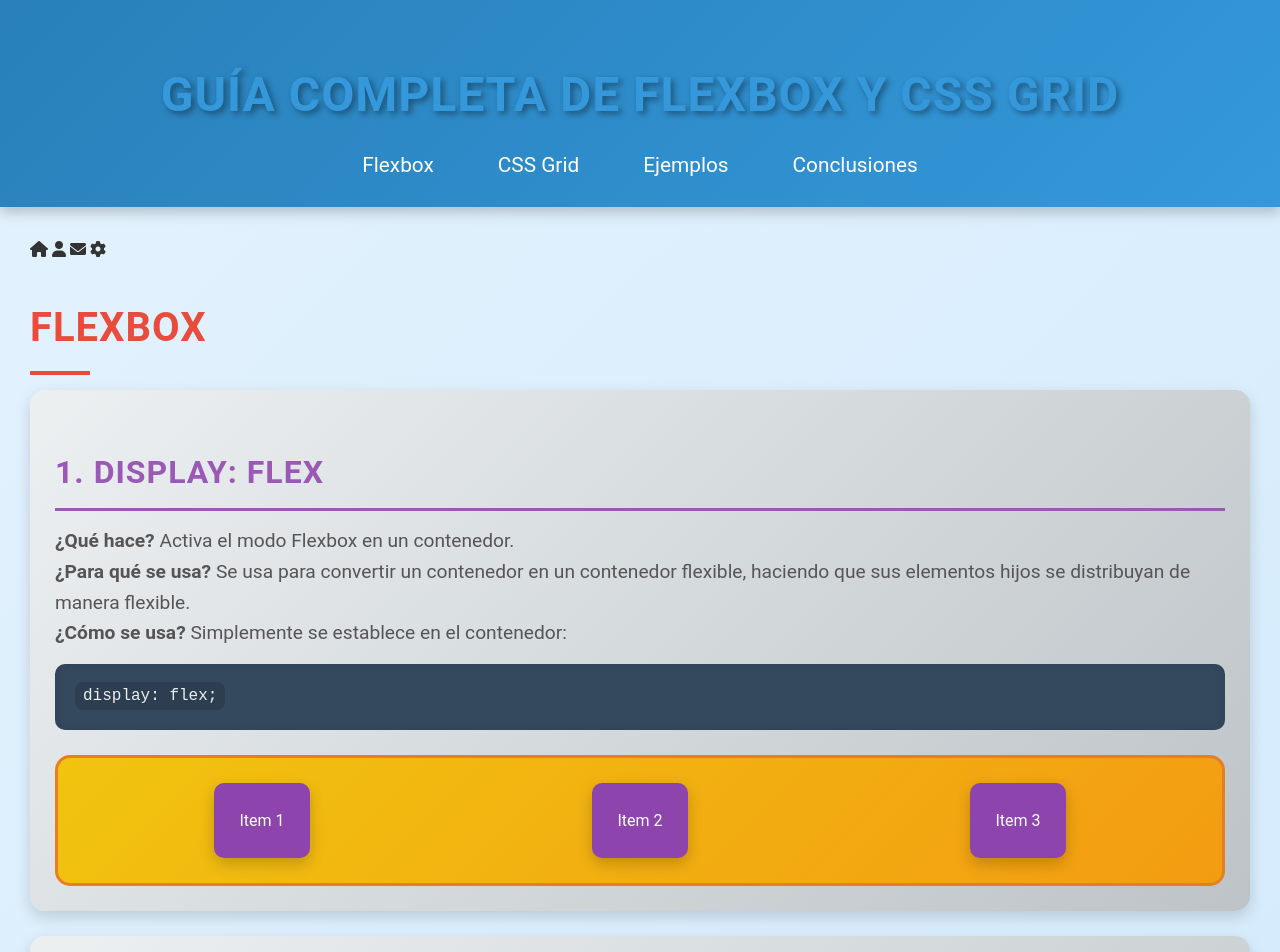
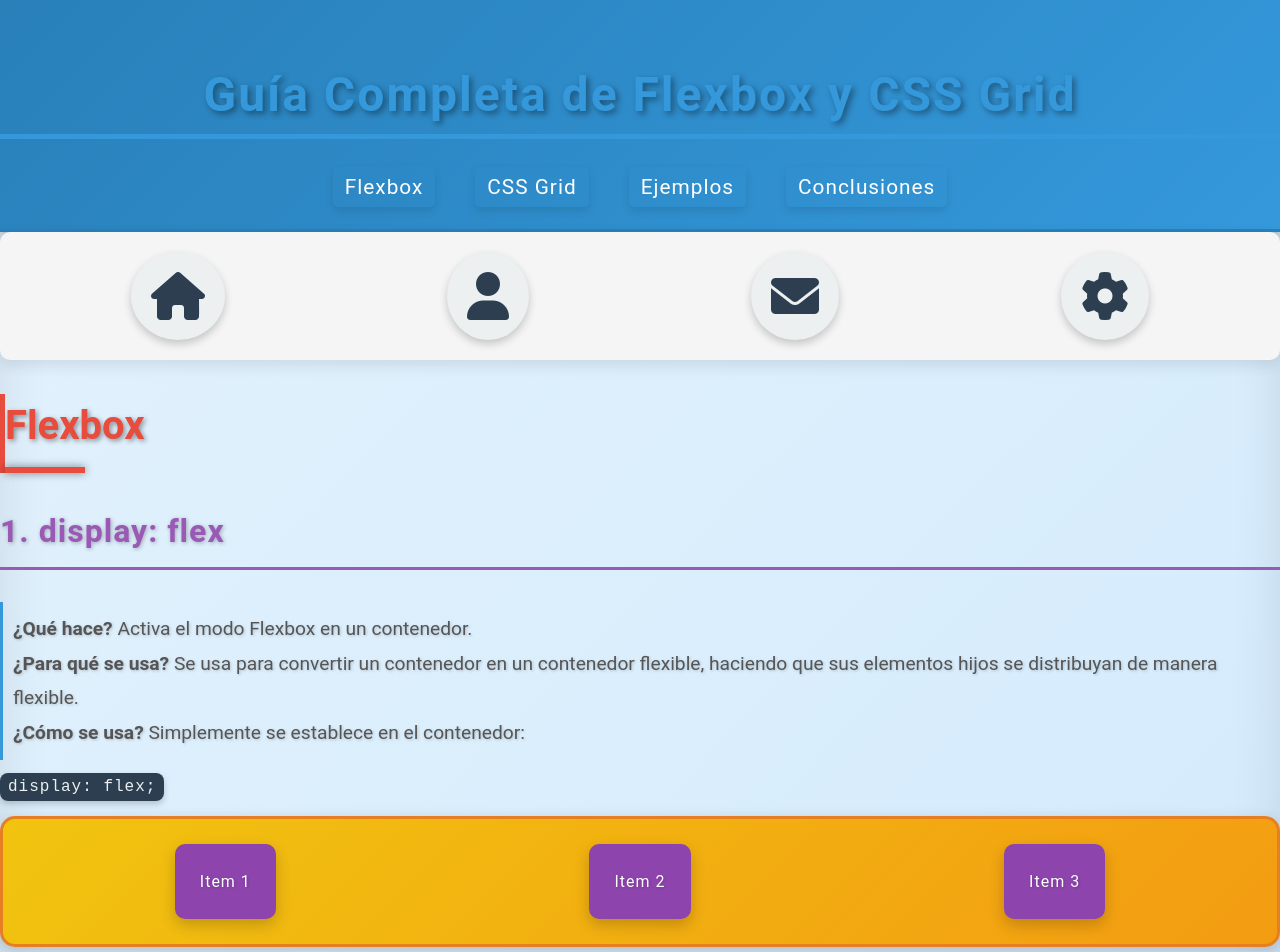
Before and after one commit to Andrewgo12/Css-Grid-y-Flecbox, a plain HTML site: page index.html in a window 1280 px wide. Shown: the top 952 px of the page. Drawn offline with Linux system fonts and the light colour scheme.

Commit message:
Update Styles.css

```diff
--- a/Styles.css
+++ b/Styles.css
@@ -1,3 +1,4 @@
+/* General Body */
 body {
     font-family: 'Roboto', sans-serif;
     background: linear-gradient(135deg, #e3f2fd, #90caf9);
@@ -6,6 +7,8 @@ body {
     padding: 0;
     line-height: 1.6;
     animation: backgroundFade 5s ease-in-out infinite alternate;
+    box-shadow: inset 0 0 50px rgba(0, 0, 0, 0.1);
+    transition: background 0.5s ease, color 0.5s ease;
 }
 
 @keyframes backgroundFade {
@@ -13,19 +16,16 @@ body {
     100% { background-color: #90caf9; }
 }
 
-h1, h2, h3 {
-    font-weight: 700;
-    margin-bottom: 15px;
-    text-transform: uppercase;
-    letter-spacing: 1px;
-}
-
+/* Heading Styles */
 h1 {
     font-size: 3em;
     text-align: center;
     color: #3498db;
     text-shadow: 3px 3px 6px rgba(0, 0, 0, 0.4);
     animation: bounceIn 2s ease-in-out;
+    border-bottom: 5px solid #3498db;
+    letter-spacing: 2px;
+    transition: transform 0.5s, text-shadow 0.5s;
 }
 
 @keyframes bounceIn {
@@ -39,17 +39,20 @@ h2 {
     position: relative;
     padding-bottom: 15px;
     animation: slideInLeft 1.5s ease-in-out;
+    border-left: 5px solid #e74c3c;
+    text-shadow: 2px 2px 5px rgba(0, 0, 0, 0.4);
 }
 
 h2::after {
     content: '';
-    width: 60px;
-    height: 4px;
+    width: 80px;
+    height: 6px;
     background-color: #e74c3c;
     position: absolute;
     bottom: 0;
     left: 0;
     animation: expand 1.5s ease-in-out;
+    box-shadow: 0 0 8px rgba(0, 0, 0, 0.5);
 }
 
 h3 {
@@ -58,20 +61,57 @@ h3 {
     border-bottom: 3px solid #9b59b6;
     padding-bottom: 10px;
     animation: slideInRight 1.5s ease-in-out;
+    text-shadow: 1px 1px 4px rgba(0, 0, 0, 0.3);
+    letter-spacing: 1px;
 }
 
+/* Icon Style */
+.icon-container {
+    display: flex;
+    justify-content: space-around;
+    padding: 20px;
+    background-color: #f5f5f5;
+    border-radius: 10px;
+    box-shadow: 0 5px 15px rgba(0, 0, 0, 0.1);
+    margin-bottom: 30px;
+}
+
+.icon {
+    font-size: 3em;
+    color: #2c3e50;
+    padding: 20px;
+    border-radius: 50%;
+    transition: transform 0.3s ease-in-out, color 0.3s ease-in-out;
+    box-shadow: 0 4px 8px rgba(0, 0, 0, 0.2);
+    background-color: #ecf0f1;
+}
+
+.icon:hover {
+    transform: scale(1.3) rotate(10deg);
+    color: #e74c3c;
+    background-color: #f39c12;
+    box-shadow: 0 6px 12px rgba(0, 0, 0, 0.3);
+}
+
+/* Example for Animating Icons */
+@keyframes rotate360 {
+    from { transform: rotate(0deg); }
+    to { transform: rotate(360deg); }
+}
+
+/* Paragraphs */
 p {
     font-size: 1.2em;
     margin: 15px 0;
     color: #555;
     animation: fadeInUp 2s ease-in-out;
+    text-shadow: 1px 1px 3px rgba(0, 0, 0, 0.2);
+    line-height: 1.8;
+    padding: 10px;
+    border-left: 3px solid #3498db;
 }
 
-@keyframes fadeInUp {
-    0% { transform: translateY(20px); opacity: 0; }
-    100% { transform: translateY(0); opacity: 1; }
-}
-
+/* Code Block */
 code {
     background-color: #2c3e50;
     color: #ecf0f1;
@@ -79,43 +119,76 @@ code {
     border-radius: 8px;
     font-family: 'Courier New', Courier, monospace;
     transition: background-color 0.3s ease-in-out, color 0.3s ease-in-out;
+    box-shadow: 0 3px 6px rgba(0, 0, 0, 0.2);
+    letter-spacing: 1px;
 }
 
 code:hover {
     background-color: #34495e;
     color: #f1c40f;
+    box-shadow: 0 5px 10px rgba(0, 0, 0, 0.3);
 }
 
-/* Animations */
-@keyframes fadeIn {
-    0% { opacity: 0; }
-    100% { opacity: 1; }
+/* Flexbox Container */
+.flex-container {
+    border: 3px solid #e67e22;
+    border-radius: 15px;
+    padding: 15px;
+    display: flex;
+    justify-content: space-around;
+    align-items: center;
+    margin-top: 15px;
+    background: linear-gradient(135deg, #f1c40f, #f39c12);
+    animation: fadeIn 2.5s ease-in-out;
+    box-shadow: 0 5px 15px rgba(0, 0, 0, 0.2);
 }
 
-@keyframes slideIn {
-    0% { transform: translateX(-100%); }
-    100% { transform: translateX(0); }
+.flex-item {
+    background-color: #8e44ad;
+    color: #fff;
+    padding: 25px;
+    margin: 10px;
+    border-radius: 10px;
+    box-shadow: 0 6px 15px rgba(0, 0, 0, 0.2);
+    transition: transform 0.4s ease-in-out, background-color 0.4s ease-in-out;
+    letter-spacing: 1px;
+    text-shadow: 1px 1px 3px rgba(0, 0, 0, 0.2);
 }
 
-@keyframes slideInLeft {
-    0% { transform: translateX(-100%); opacity: 0; }
-    100% { transform: translateX(0); opacity: 1; }
+.flex-item:hover {
+    transform: scale(1.2);
+    background-color: #3498db;
+    box-shadow: 0 8px 20px rgba(0, 0, 0, 0.3);
 }
 
-@keyframes slideInRight {
-    0% { transform: translateX(100%); opacity: 0; }
-    100% { transform: translateX(0); opacity: 1; }
+/* Grid Container */
+.grid-container {
+    border: 3px solid #27ae60;
+    border-radius: 15px;
+    padding: 15px;
+    display: grid;
+    gap: 20px;
+    background: linear-gradient(135deg, #1abc9c, #16a085);
+    animation: fadeIn 2.5s ease-in-out;
+    box-shadow: 0 5px 15px rgba(0, 0, 0, 0.2);
 }
 
-@keyframes bounce {
-    0%, 20%, 50%, 80%, 100% { transform: translateY(0); }
-    40% { transform: translateY(-20px); }
-    60% { transform: translateY(-10px); }
+.grid-item {
+    background-color: #2c3e50;
+    color: #fff;
+    padding: 25px;
+    text-align: center;
+    border-radius: 10px;
+    box-shadow: 0 6px 15px rgba(0, 0, 0, 0.2);
+    transition: transform 0.4s ease-in-out, background-color 0.4s ease-in-out;
+    letter-spacing: 1px;
+    text-shadow: 1px 1px 3px rgba(0, 0, 0, 0.3);
 }
 
-@keyframes expand {
-    0% { width: 0; }
-    100% { width: 60px; }
+.grid-item:hover {
+    transform: scale(1.2);
+    background-color: #e74c3c;
+    box-shadow: 0 8px 20px rgba(0, 0, 0, 0.3);
 }
 
 /* Header */
@@ -125,6 +198,7 @@ header {
     padding: 25px 0;
     box-shadow: 0 6px 12px rgba(0, 0, 0, 0.2);
     animation: fadeIn 2.5s ease-in-out;
+    border-bottom: 3px solid #2980b9;
 }
 
 nav ul {
@@ -134,6 +208,7 @@ nav ul {
     margin: 0;
     padding: 0;
     animation: fadeIn 2.5s ease-in-out;
+    letter-spacing: 1px;
 }
 
 nav ul li {
@@ -148,129 +223,30 @@ nav ul li a {
     padding: 8px 12px;
     border-radius: 5px;
     transition: background-color 0.3s ease-in-out, transform 0.3s ease-in-out;
+    box-shadow: 0 4px 8px rgba(0, 0, 0, 0.1);
 }
 
 nav ul li a:hover {
-    background-color: #f39c12;
-    transform: scale(1.15);
-}
-
-/* Main Section */
-main {
-    padding: 30px;
-    animation: fadeIn 2.5s ease-in-out;
-}
-
-/* Section Styles */
-section {
-    margin-bottom: 50px;
-}
-
-section#flexbox h2,
-section#css-grid h2 {
-    animation: slideIn 1.5s ease-in-out;
-}
-
-article {
-    background: linear-gradient(135deg, #ecf0f1, #bdc3c7);
-    border-radius: 15px;
-    padding: 25px;
-    margin-bottom: 25px;
-    box-shadow: 0 6px 15px rgba(0, 0, 0, 0.15);
-    animation: fadeIn 2s ease-in-out;
-}
-
-article h3 {
-    animation: bounce 1.5s ease-in-out;
-}
-
-pre {
     background-color: #34495e;
-    color: #ecf0f1;
-    padding: 20px;
-    border-radius: 10px;
-    overflow-x: auto;
-    margin-bottom: 25px;
-    box-shadow: inset 0 0 10px rgba(0, 0, 0, 0.1);
-}
-
-/* Flexbox Examples */
-.flex-container {
-    border: 3px solid #e67e22;
-    border-radius: 15px;
-    padding: 15px;
-    display: flex;
-    justify-content: space-around;
-    align-items: center;
-    margin-top: 15px;
-    background: linear-gradient(135deg, #f1c40f, #f39c12);
-    animation: fadeIn 2.5s ease-in-out;
-}
-
-.flex-item {
-    background-color: #8e44ad;
-    color: #fff;
-    padding: 25px;
-    margin: 10px;
-    border-radius: 10px;
-    box-shadow: 0 6px 15px rgba(0, 0, 0, 0.2);
-    transition: transform 0.4s ease-in-out, background-color 0.4s ease-in-out;
-}
-
-.flex-item:hover {
-    transform: scale(1.2);
-    background-color: #3498db;
-}
-
-/* CSS Grid Examples */
-.grid-container {
-    border: 3px solid #27ae60;
-    border-radius: 15px;
-    padding: 15px;
-    display: grid;
-    gap: 20px;
-    background: linear-gradient(135deg, #1abc9c, #16a085);
-    animation: fadeIn 2.5s ease-in-out;
-}
-
-.grid-item {
-    background-color: #2c3e50;
-    color: #fff;
-    padding: 25px;
-    text-align: center;
-    border-radius: 10px;
-    box-shadow: 0 6px 15px rgba(0, 0, 0, 0.2);
-    transition: transform 0.4s ease-in-out, background-color 0.4s ease-in-out;
-}
-
-.grid-item:hover {
-    transform: scale(1.2);
-    background-color: #e74c3c;
+    transform: scale(1.1);
+    box-shadow: 0 6px 12px rgba(0, 0, 0, 0.3);
 }
 
 /* Footer */
 footer {
-    background: linear-gradient(135deg, #2c3e50, #34495e);
+    background-color: #2c3e50;
     color: #fff;
     text-align: center;
-    padding: 25px 0;
-    box-shadow: 0 -6px 12px rgba(0, 0, 0, 0.2);
+    padding: 10px;
+    border-top: 3px solid #2980b9;
     animation: fadeIn 2.5s ease-in-out;
+    box-shadow: 0 4px 8px rgba(0, 0, 0, 0.2);
 }
 
 footer p {
     margin: 0;
-    font-size: 1.2em;
+    font-size: 1.1em;
     letter-spacing: 1px;
+    color: #bdc3c7;
+    animation: fadeIn 2.5s ease-in-out;
 }
-
-footer a {
-    color: #f39c12;
-    text-decoration: none;
-    transition: color 0.3s ease-in-out, text-shadow 0.3s ease-in-out;
-}
-
-footer a:hover {
-    color: #e67e22;
-    text-shadow: 0 0 5px #f39c12;
-}
```
